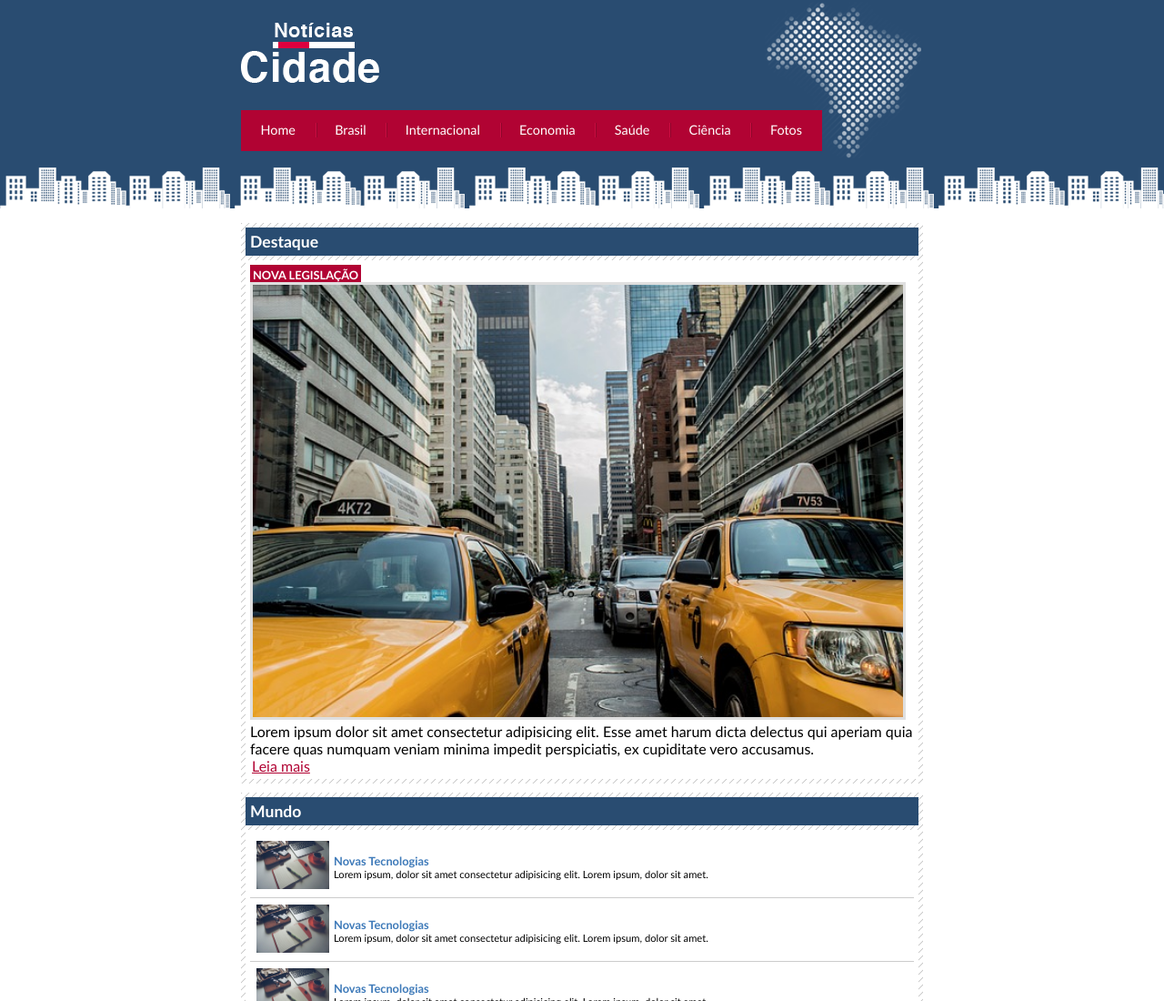
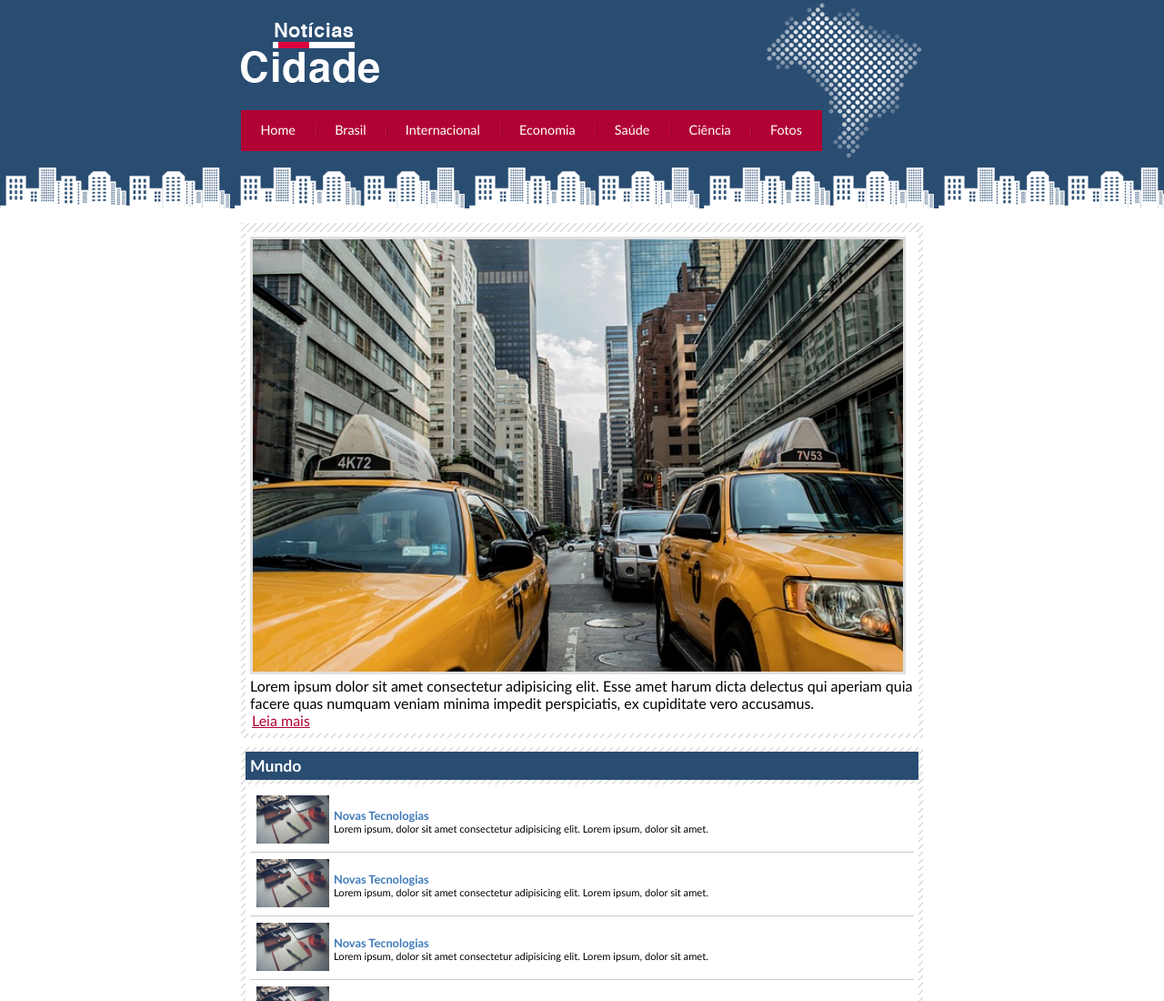
Before and after one commit to britobeatriz15/Projeto-Udemy-Site-Noticias, a plain HTML site: page Projeto-SitedeNoticias/fotos.html in a window 1280 px wide. Shown: the top 1100 px of the page at 91% size. Drawn offline with Linux system fonts and the light colour scheme.

Commit message:
Update fotos.html

```diff
--- a/Projeto-SitedeNoticias/fotos.html
+++ b/Projeto-SitedeNoticias/fotos.html
@@ -46,9 +46,8 @@
             <div id="primario">
 
                 <div class="caixa destaque">
-                    <h2 class="titulo">Destaque</h2>
+
                     <div class="caixa-conteudo">
-                       <h3>Nova legislação</h3>
                        <img class="img-conteudo-principal" src="imagens/taxi.jpg" width="100%">
                        <p>
                         Lorem ipsum dolor sit amet consectetur adipisicing elit.
```
